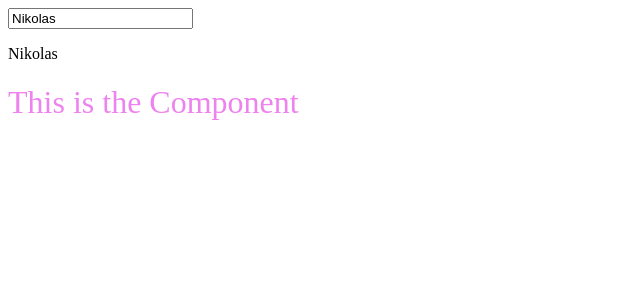
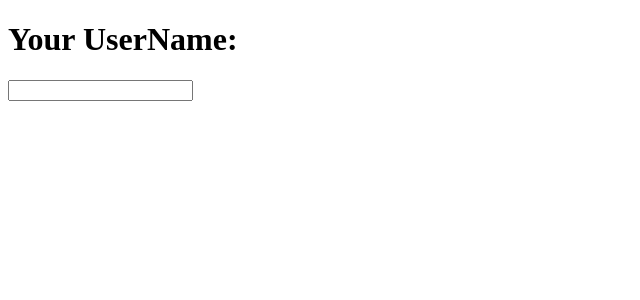
Before and after one commit to prajwal-hebbar-07/svelte-exploration, a SvelteKit app: page / in a window 1280 px wide. Shown: the top 300 px of the page, without its empty margins (0-640 px from the left). Built offline with nearby package versions, Linux system fonts and the light colour scheme.

Commit message:
refactor: remove UserInput component and integrate username input directly in page

```diff
--- a/src/lib/components/UserInput.svelte
+++ /dev/null
@@ -1,13 +0,0 @@
-<script lang="ts">
-	import type { Snippet } from 'svelte';
-
-	interface UserInputInterface {
-		userName: string;
-		children: Snippet;
-	}
-	let { userName, children, ...props }: UserInputInterface = $props();
-</script>
-
-<input type="text" bind:value={userName} />
-<p>{userName}</p>
-{@render children()}
--- a/src/routes/+page.svelte
+++ b/src/routes/+page.svelte
@@ -1,12 +1,12 @@
-<script>
-	import UserInput from '$lib/components/UserInput.svelte';
+<script lang="ts">
+	let userName = $state('');
 </script>
 
-<UserInput userName="Nikolas"><h1>This is the Component</h1></UserInput>
+{#snippet userInput()}
+	<h1>Your UserName:</h1>
+	<input type="text" bind:value={userName} />
 
-<style>
-	h1 {
-		color: violet;
-		font-weight: 100;
-	}
-</style>
+	<p>{userName}</p>
+{/snippet}
+
+{@render userInput()}
```
